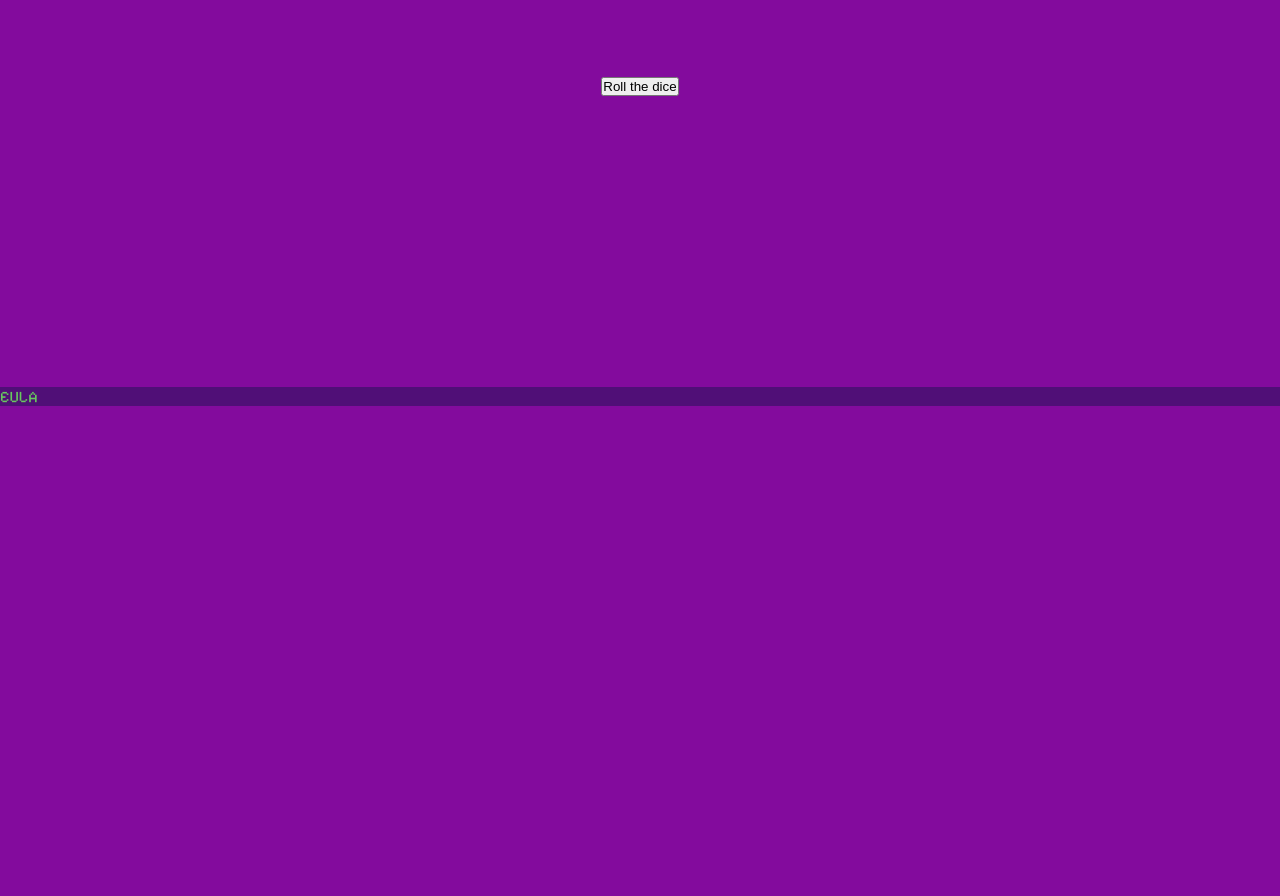
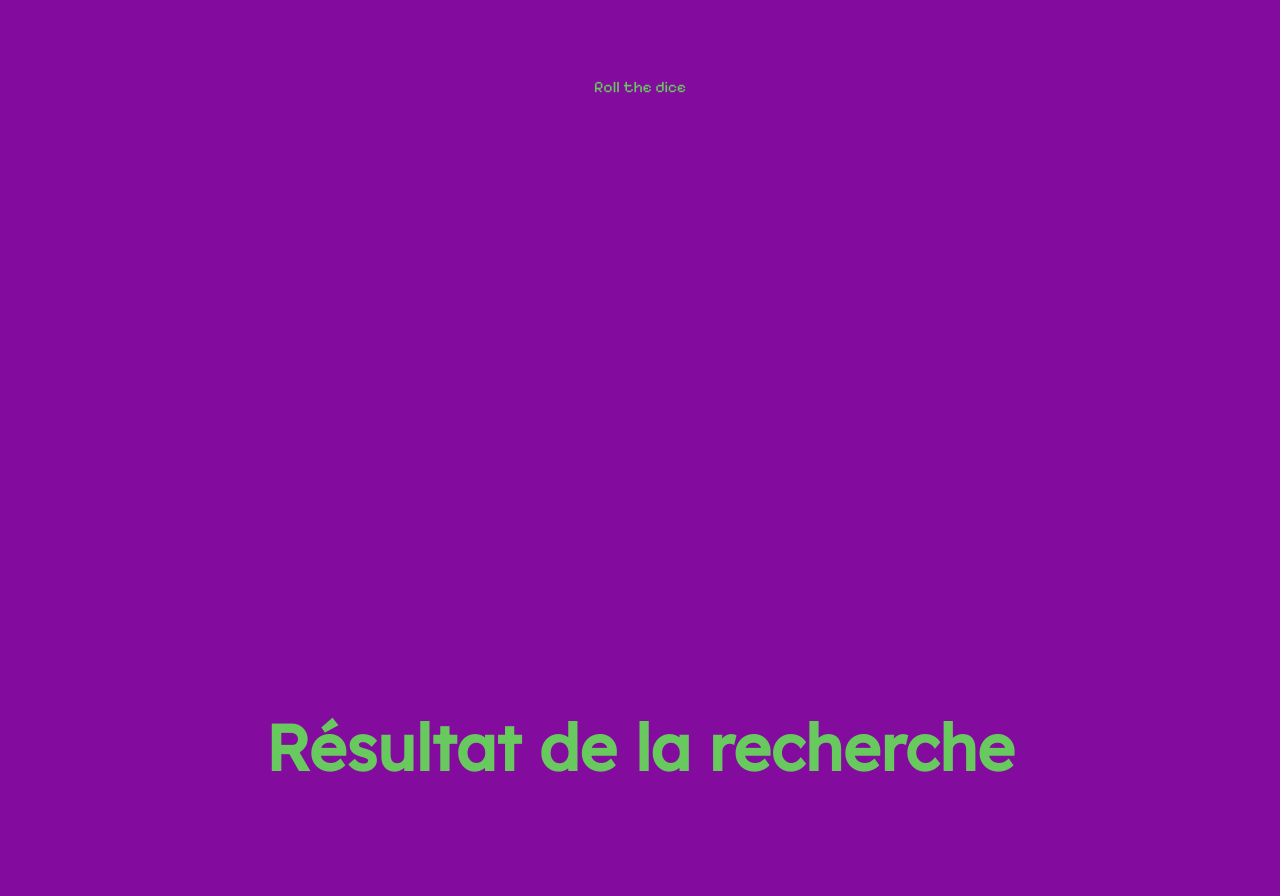
Before and after one commit to feihachim/mzy-projet-test, a plain HTML site: page pages/nuage-idees/index.html in a window 1280 px wide. Shown: the part 396-1292 px from the top of the page. Before the commit the page ends 802 px from the top, so only its background shows below. Drawn offline with Linux system fonts and the light colour scheme.

Commit message:
edit html

```diff
--- a/pages/nuage-idees/index.html
+++ b/pages/nuage-idees/index.html
@@ -35,7 +35,11 @@
             <section id="nuage">
                 <h1>Nuage d'idées</h1>
                 <div class="genre-list"></div>
-                <button class="choice-button">Roll the dice</button>
+                <a href="#result-search">Roll the dice</a>
+            </section>
+            <section id="result-search">
+                <h1>Résultat de la recherche</h1>
+                <div class="movie-list"></div>
             </section>
         </main>
         <footer>
```
